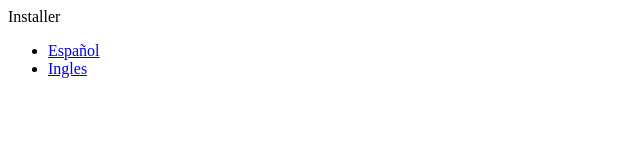
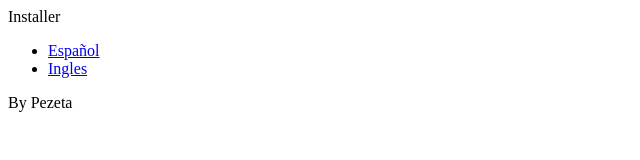
Before and after one commit to dapize/haloce, a plain HTML site: page index.html in a window 1280 px wide. Shown: the full height of the page, 0-640 px from the left. Drawn offline with Linux system fonts and the light colour scheme.

Commit message:
updating index.hmtl

```diff
--- a/index.html
+++ b/index.html
@@ -13,6 +13,7 @@ Installer
 Español</a></li>
 <li><a href="https://mega.nz/#!EtUAkJII!qa2QxHCX6WY-HF3bVvf9GfrjNTXvOppeTXkkMbSjPDc">Ingles</a></li>
 </ul>
+By Pezeta
 </body>
 
 </html>
```
